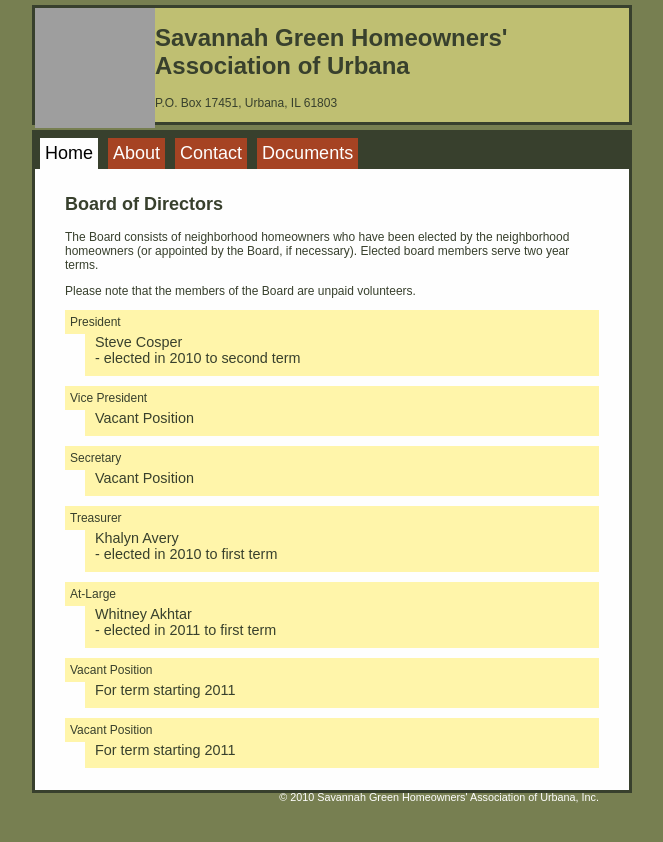
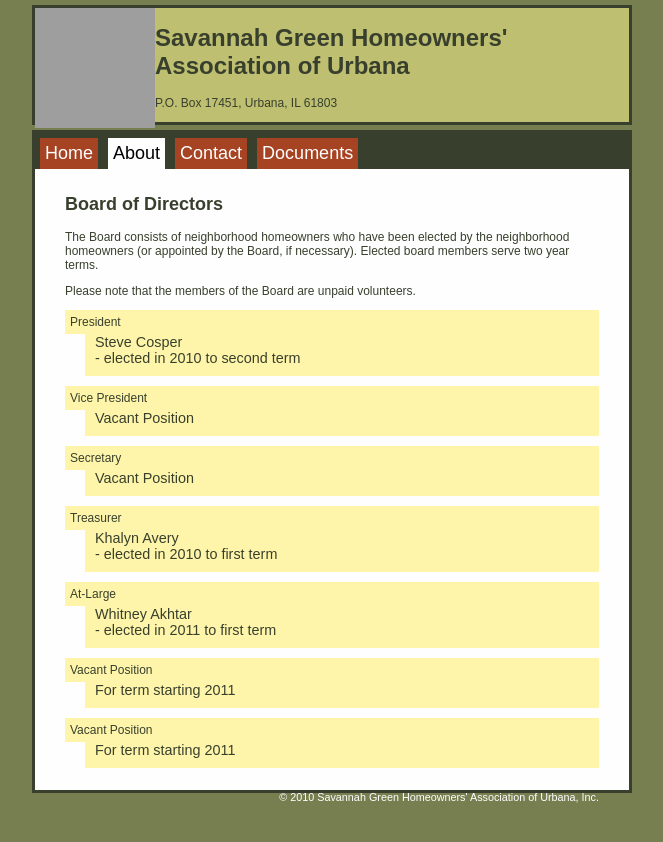
Before and after one commit to edthedev/savannahgreenurbana, a Jekyll site: the page built from about.md, in a window 1280 px wide. Shown: the top 842 px of the page, without its empty margins (308-971 px from the left). Built offline with Jekyll 4.4.1, drawn with Linux system fonts in a browser that asks for light colours; grey boxes are pictures that could not be loaded.

Commit message:
Nice highlights on navigation.

```diff
--- a/_includes/header.html
+++ b/_includes/header.html
@@ -22,19 +22,21 @@
     </p>
   </div>
 
+<!-- {{ page.url }} -->
+
   <div id="content">
     <div id="header">
       <ul>
-        <li id="current">
+		  <li {% if page.url == '/index.html' %} id="current" {% endif %}>
           <a href="/index.html">Home</a>
         </li>
-        <li>
+		<li {% if page.url == '/about.html' %} id="current" {% endif %}>
           <a href="/about.html">About</a>
         </li>
-        <li>
+		<li {% if page.url == '/contact.html' %} id="current" {% endif %}>
           <a href="/contact.html">Contact</a>
         </li>
-        <li>
+		<li {% if page.url == '/documents.html' %} id="current" {% endif %}>
           <a href="/documents.html">Documents</a>
         </li>
       </ul>
```
